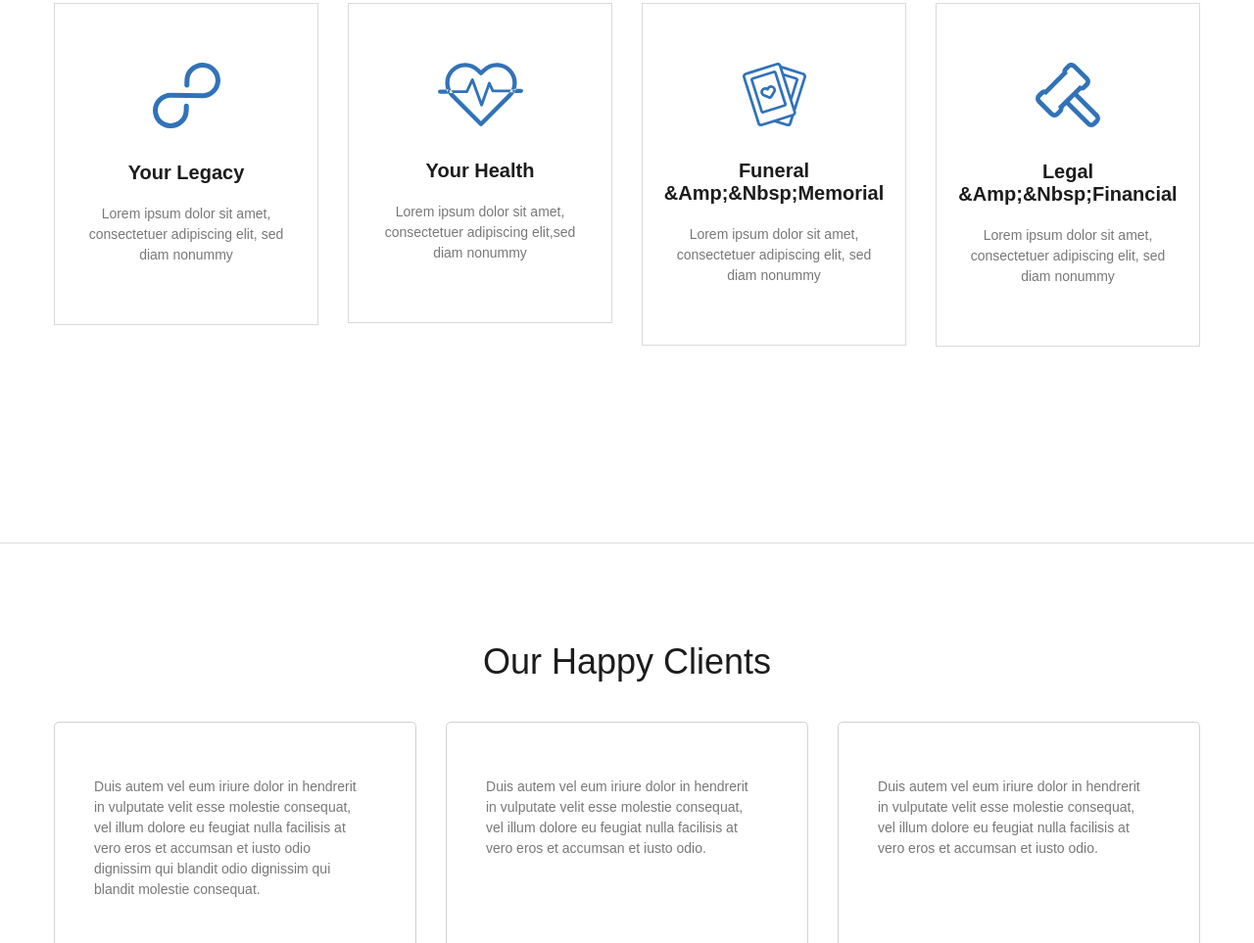
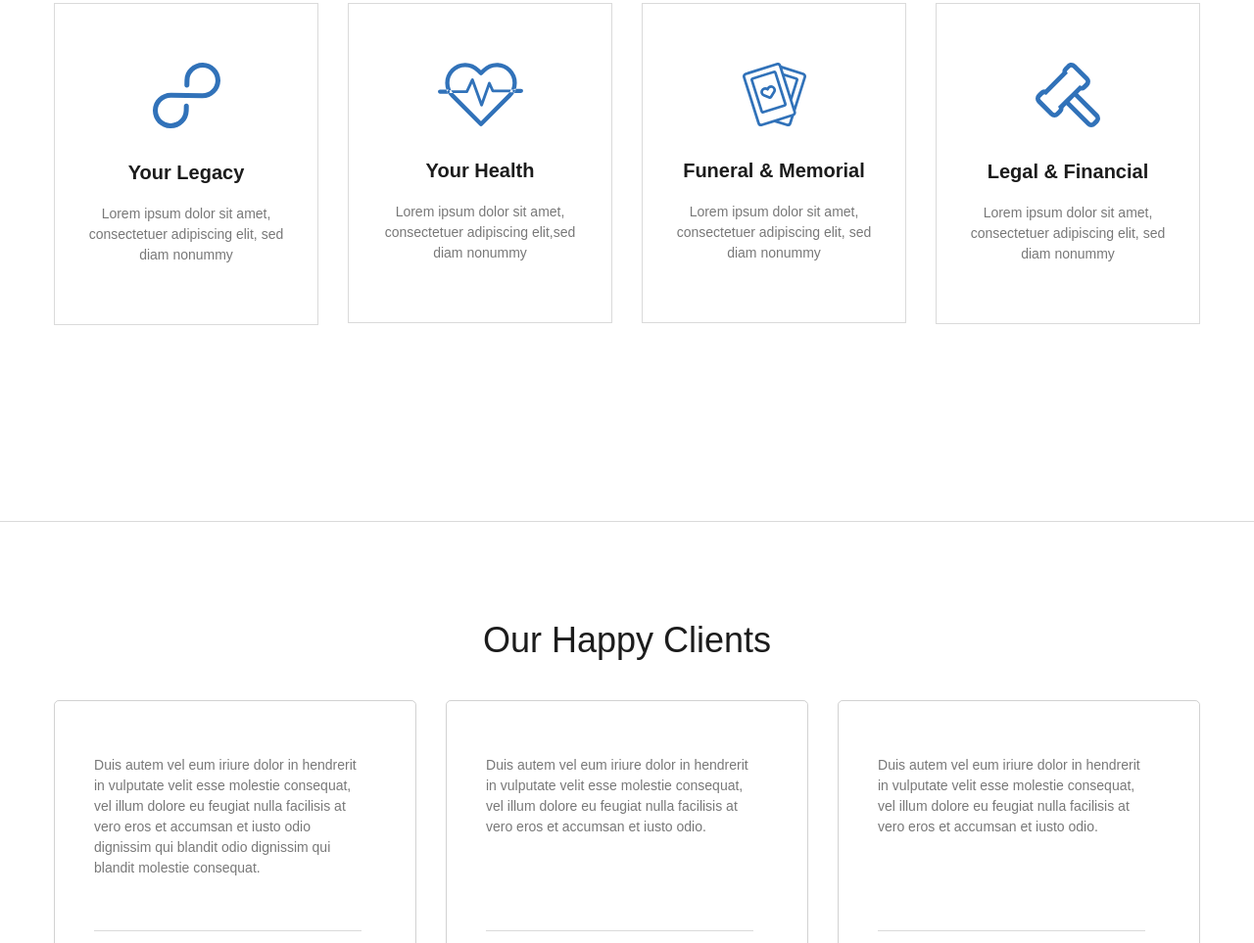
Before and after one commit to voskoboev/Legal-Firm-Landing-Page, a website: page src/index.pug in a window 1280 px wide. Shown: the part 1034-1997 px from the top of the page at 98% size. Drawn offline with nearby package versions, Linux system fonts and the light colour scheme; files that its build step writes are made by us from their sources.

Commit message:
Removed incorrect html entities.

```diff
--- a/src/common.blocks/services/services.pug
+++ b/src/common.blocks/services/services.pug
@@ -19,11 +19,11 @@ section.services
               elit,sed diam nonummy
         li.services__list-item
           a.services__list-link(href="#")
-            +card-img('Funeral &amp;&nbsp;Memorial', picCards).
+            +card-img('Funeral & Memorial', picCards).
               Lorem ipsum dolor sit amet, consectetuer adipiscing
               elit, sed diam nonummy
         li.services__list-item
           a.services__list-link(href="#")
-            +card-img('Legal &amp;&nbsp;Financial', picHammer).
+            +card-img('Legal & Financial', picHammer).
               Lorem ipsum dolor sit amet, consectetuer adipiscing
               elit, sed diam nonummy
```
Also changed, not shown: src/index.html.
